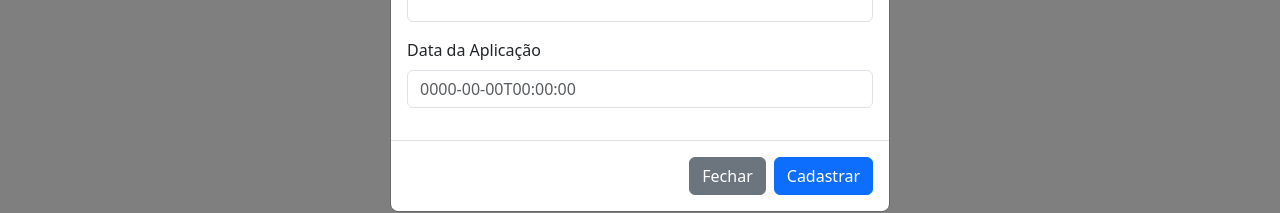
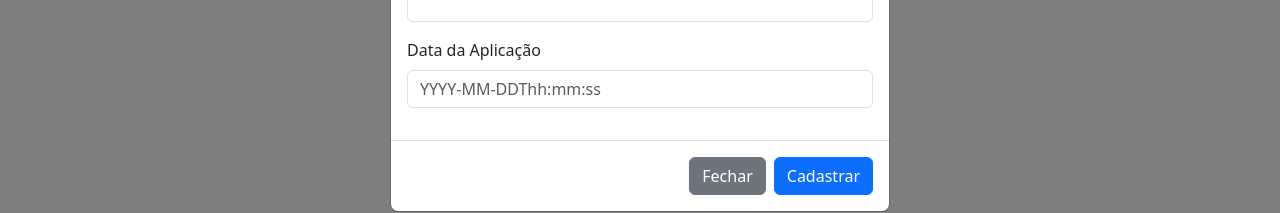
Before and after one commit to ArielBac/cat-adoption-front, a React (Vite) app: page /vaccines in a window 1280 px wide. Both pictures are taken after a click on the button "Nova aplicação". Shown: the part 444-657 px from the top of the page. Built offline with nearby package versions, Linux system fonts and the light colour scheme; no server answers.

Commit message:
Refactor: Adjust Data da Aplicacao input placeholder

```diff
--- a/src/routes/Vaccine.jsx
+++ b/src/routes/Vaccine.jsx
@@ -155,7 +155,7 @@ const Vaccine = () => {
                                 </div>
                                 <div className="mb-3">
                                     <label htmlFor="applied_atInput" className="form-label">Data da Aplicação</label>
-                                    <input onChange={(e) => setAppliedAt(e.target.value)} type="datetime" className="form-control" id="applied_atInput" placeholder="0000-00-00T00:00:00" />
+                                    <input onChange={(e) => setAppliedAt(e.target.value)} type="datetime" className="form-control" id="applied_atInput" placeholder="YYYY-MM-DDThh:mm:ss" />
                                 </div>
                             </form>
                         </div>
@@ -167,7 +167,7 @@ const Vaccine = () => {
                 </div>
             </div>
 
-            {/* Modal de edição de gato */}
+            {/* Modal de edição de vacina */}
             <div className="modal fade" id="editVaccineModal" tabIndex={-1}>
                 <div className="modal-dialog modal-dialog-centered">
                     <div className="modal-content">
```
